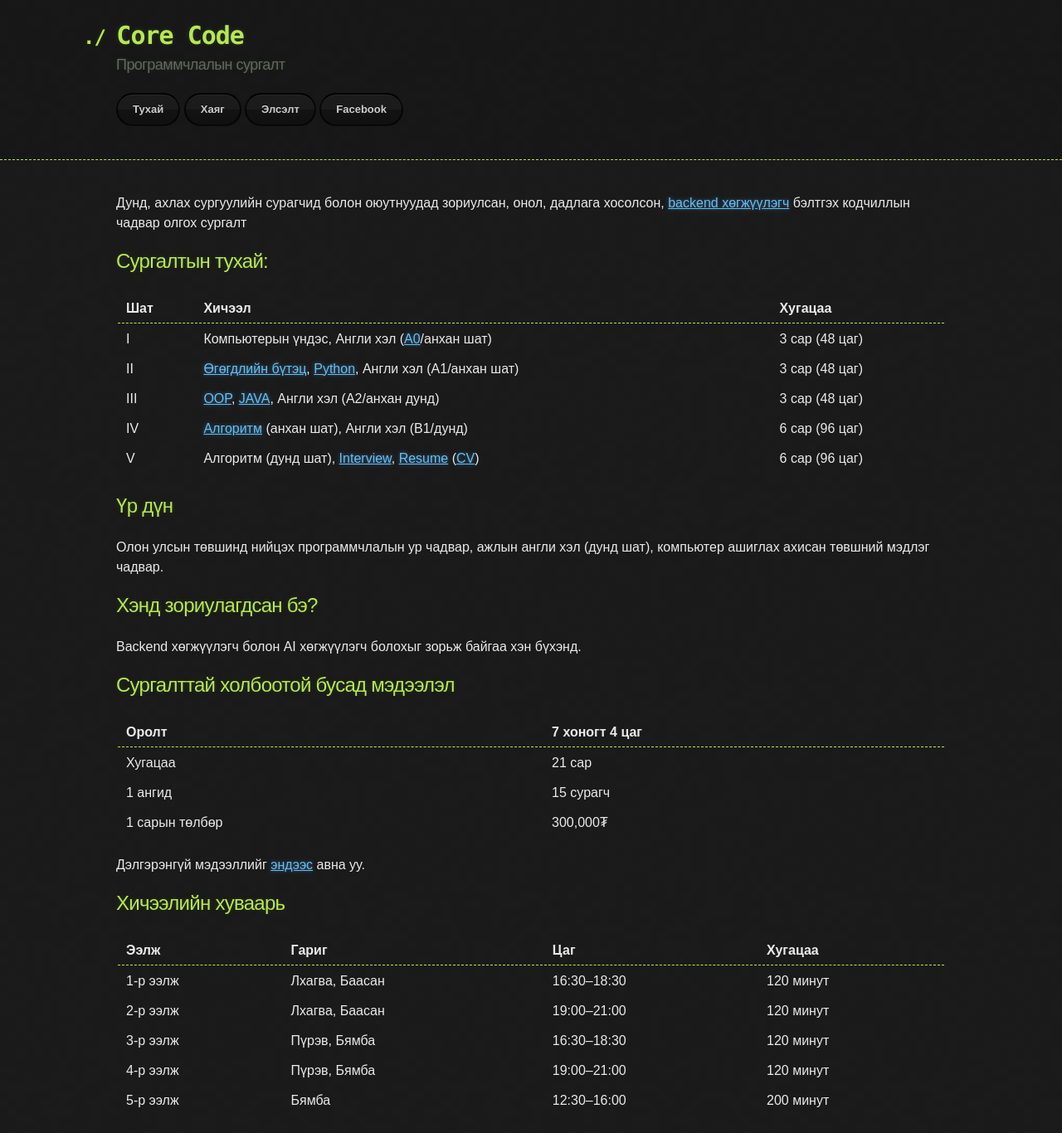
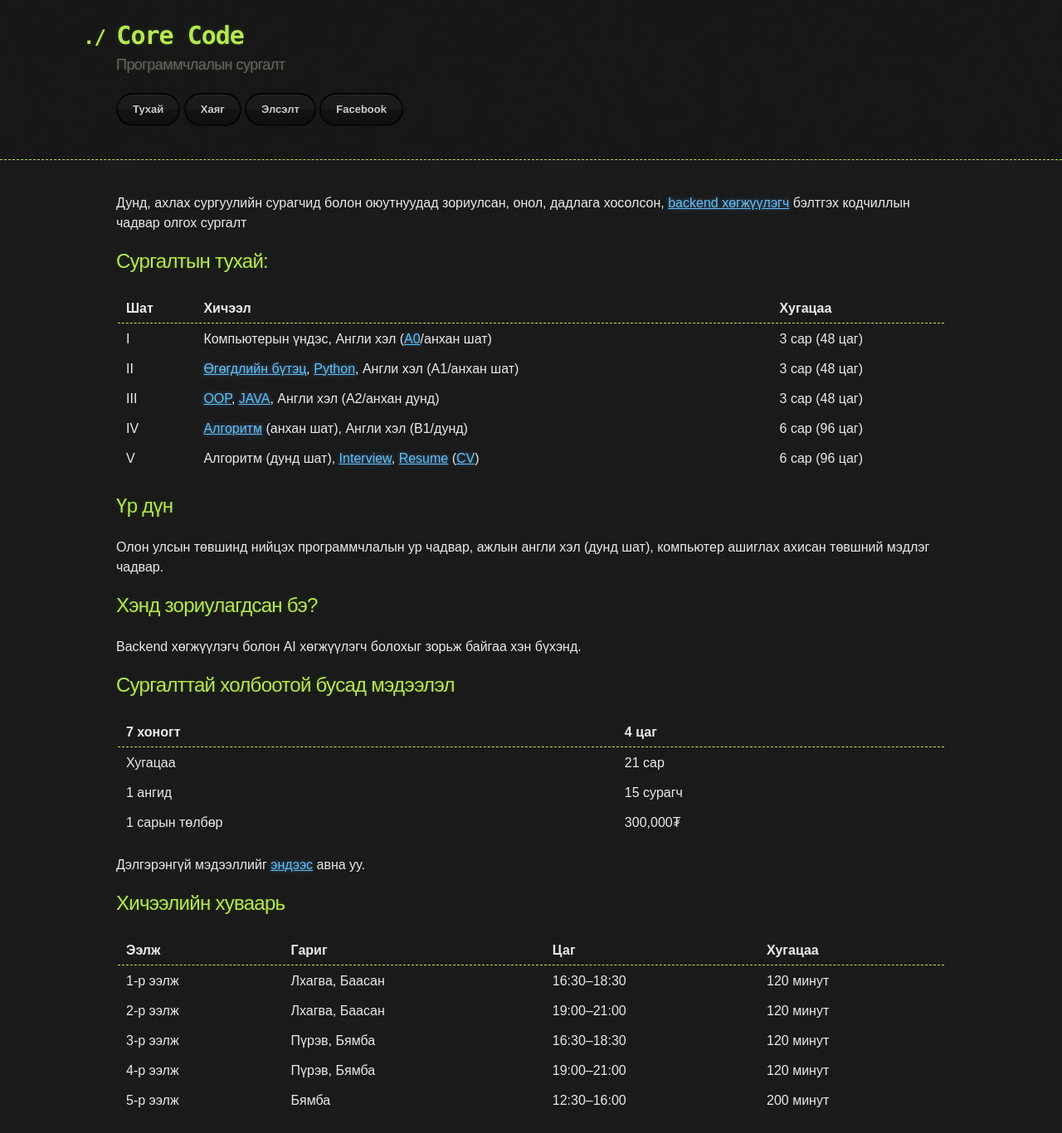
Before and after one commit to ganaatulgaa/corecode, a Jekyll site: the page built from index.md, in a window 1280 px wide. Shown: the whole page at 83% size. Built offline with Jekyll 4.4.1, drawn with Linux system fonts in a browser that asks for light colours.

Commit message:
Update index.md

```diff
--- a/index.md
+++ b/index.md
@@ -25,7 +25,7 @@ Backend хөгжүүлэгч болон AI хөгжүүлэгч болохыг
 
 ## Сургалттай холбоотой бусад мэдээлэл
 
-| Оролт | 7 хоногт 4 цаг |
+| 7 хоногт | 4 цаг |
 |---|---|
 | Хугацаа | 21 сар |
 | 1 ангид | 15 сурагч |
```
